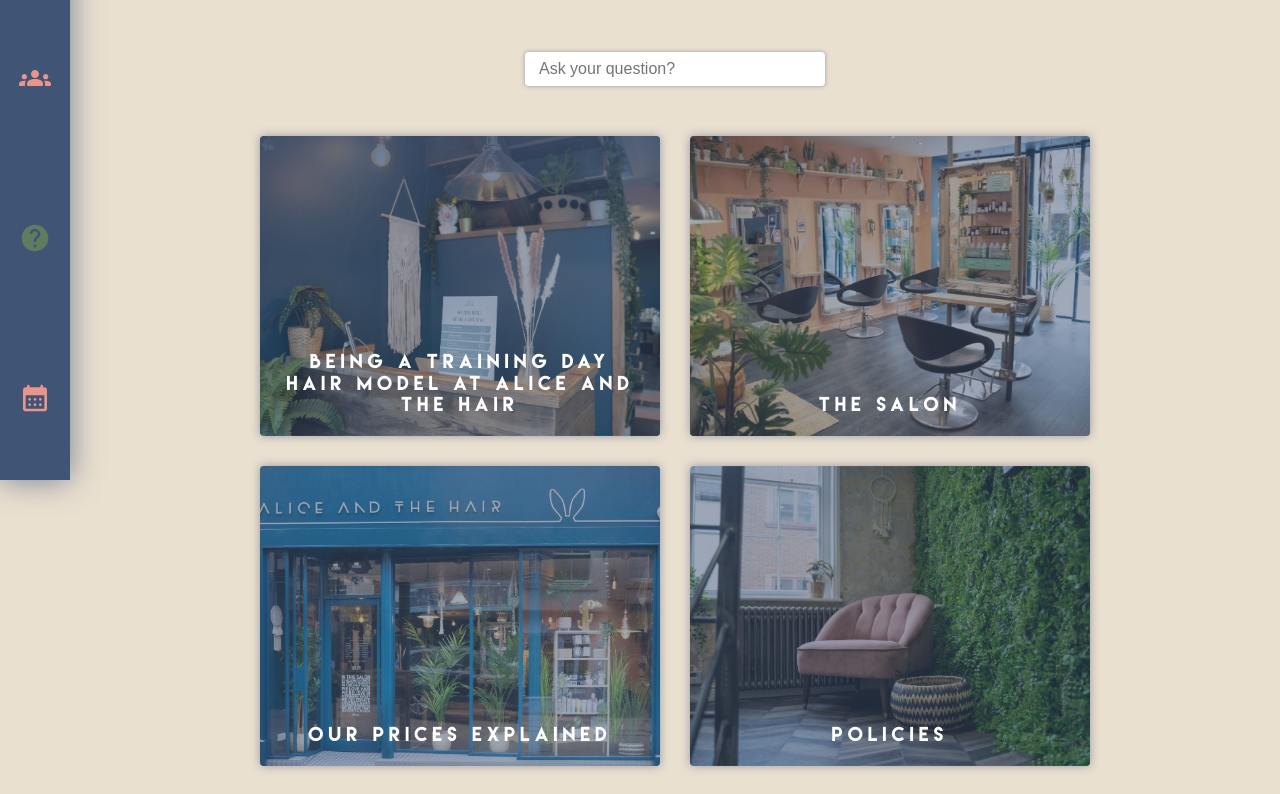
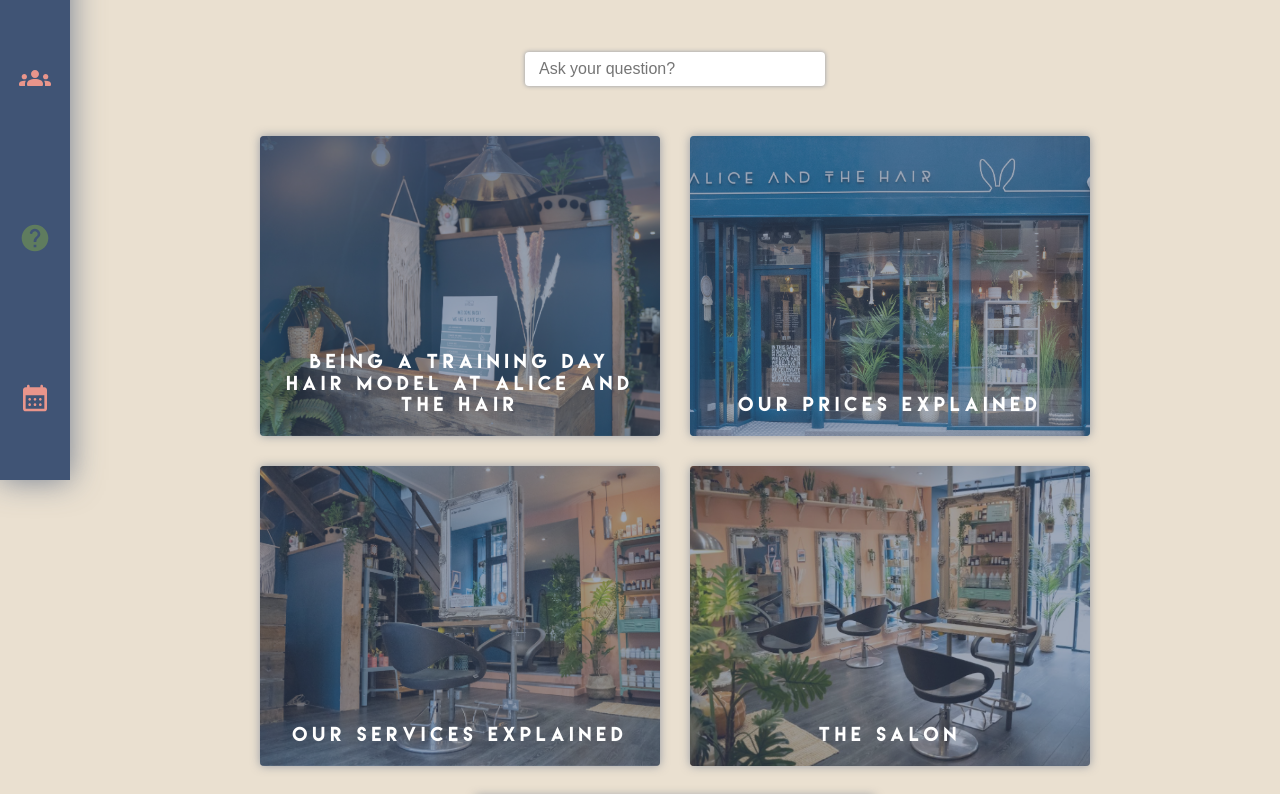
Before and after one commit to declanharrop/alice-and-the-hair, a Next.js app: page /faq in a window 1280 px wide. Shown: the part 320-1114 px from the top of the page. Built offline with nearby package versions, Linux system fonts and the light colour scheme.

Commit message:
added some logic to the search function

```diff
--- a/public/data/faqs.json
+++ b/public/data/faqs.json
@@ -9,6 +9,9 @@
       {
         "section": "Being a training day hair model at Alice and the Hair",
         "q": "How do I enquire?",
+        "keywords": [
+          "hello"
+        ],
         "a": [
           "Check us out on instagram! You can message the salon or our apprentices from there. You can also give the salon a call and we will put you in the right direction."
         ]
@@ -16,6 +19,7 @@
       {
         "section": "Being a training day hair model at Alice and the Hair",
         "q": "Who's Providing the service?",
+        "keywords": [],
         "a": [
           "Your service is being provided by a trainee and will be overseen by one of our senioreducators."
         ]
@@ -23,6 +27,7 @@
       {
         "section": "Being a training day hair model at Alice and the Hair",
         "q": "How much will it cost?",
+        "keywords": [],
         "a": [
           "There is a charge for colour services. This charge is purely to cover the cost of product usage and is heavily discounted from our usual prices.",
           "There is a £20 per hour charge for lightening and creative colours however this will never exceed £100 unless you choose to add on additional treatments such as Olaplex."
@@ -31,6 +36,7 @@
       {
         "section": "Being a training day hair model at Alice and the Hair",
         "q": "How long will it take?",
+        "keywords": [],
         "a": [
           "If you are modelling for a colour service you should expect to be with us for the full day (usually 9am til 5pm) and you should make provisions for this (eg bring lunch, arrange child care ect)."
         ]
@@ -38,6 +44,7 @@
       {
         "section": "Being a training day hair model at Alice and the Hair",
         "q": "Can I bring a friend?",
+        "keywords": [],
         "a": [
           "You should attend these sessions alone when possible (if you need to be accompanied for support please let us know beforehand so we can ensure we can accommodate)."
         ]
@@ -45,6 +52,7 @@
       {
         "section": "Being a training day hair model at Alice and the Hair",
         "q": "Can I ask for whatever I want?",
+        "keywords": [],
         "a": [
           "You will be in a training environment, this means that the trainee will usually have strict objectives on what they need to achieve in this session (there is little room for personalisation) these objectives will be clearly set out before you agree to be a model for any session."
         ]
@@ -52,6 +60,7 @@
       {
         "section": "Being a training day hair model at Alice and the Hair",
         "q": "Do I need to have my photo taken",
+        "keywords": [],
         "a": [
           "There is an expectation on our trainees that they take videos/photos throughout their training sessions, by agreeing to model for any training session you will need to be comfortable with this."
         ]
@@ -59,61 +68,13 @@
       {
         "section": "Being a training day hair model at Alice and the Hair",
         "q": "What if I don't like my hair or something goes wrong?",
+        "keywords": [],
         "a": [
           "Although overseen  by a senior educator, things can go wrong, this is all part of the learning process.",
           "During the session we will try our best to provide you with the best service possible however, when enquiring to be a model you should be understanding of the fact that our apprentice/graduate stylists are training and it is extremely overwhelming and demotivating to receive complaints during their learning stage.",
           "Please be kind to our trainee stylists andas you agree to be a model you are agreeing to these terms.",
           "IN THE EVENT OF THIS YOU MUST NOT DIRECTLY CONTACT YOUR TRAINEE STYLIST UNDER ANY CIRCUMSTANCES. You must bring this to the attention of our management team via email at manager@aliceandthehair.co.uk"
         ]
-      }
-    ]
-  },
-  {
-    "id": 2,
-    "section": "The Salon ",
-    "slug": "location",
-    "metaDesc": "Find out all about the Salon from where we are to our opening times.",
-    "video": "",
-    "content": [
-      {
-        "section": "The Salon",
-        "q": "Where on earth are you?",
-        "keys": "location salon",
-        "a": [
-          "The Salon is located on Sadlergate in Derby, UK",
-          "51A Sadler Gate, Derby DE1 3NQ"
-        ]
-      },
-      {
-        "section": "The Salon",
-        "q": "What are your Opening Hours?",
-        "a": [
-          "Monday - CLOSED",
-          "Tuesday - 9am - 5pm",
-          "Wednesday - 9am - 8pm",
-          "Thursday - 9am - 6pm",
-          "Friday - 9am - 7pm",
-          "Saturday - 8am - 4pm",
-          "Sunday - CLOSED"
-        ]
-      },
-      {
-        "section": "The Salon",
-        "q": "Call the Salon",
-        "a": [
-          "Call us from Tuesday to Saturday during our opening hours."
-        ],
-        "link": "tel:+441332347073",
-        "linkText": "01332 347073"
-      },
-      {
-        "section": "The Salon",
-        "q": "Send us an Email",
-        "a": [
-          "If you have any unanswered questions please don't hesitate to send us an email."
-        ],
-        "link": "mailto:salon@aliceandthehair.co.uk",
-        "linkText": "salon@aliceandthehair.co.uk"
       }
     ]
   },
@@ -131,6 +92,9 @@
       {
         "section": "Our Prices Explained",
         "q": "Olaplex",
+        "keywords": [
+          "how much is olaplex"
+        ],
         "a": [
           "These prices do not include the highly recommended Olaplex, however we do encourage 100% of our blonde clients to include Olaplex in their colour service.",
           "Olaplex can range from an additional £15-£30",
@@ -142,6 +106,7 @@
       {
         "section": "Our Prices Explained",
         "q": "Large balayage services/new balayage service",
+        "keywords": [],
         "a": [
           "between 4 and 5 hours",
           "£197 - £282"
@@ -152,6 +117,7 @@
       {
         "section": "Our Prices Explained",
         "q": "Balayage Touch up services",
+        "keywords": [],
         "a": [
           "Between 3 and 4 hours",
           "£145 - £235"
@@ -162,6 +128,7 @@
       {
         "section": "Our Prices Explained",
         "q": "Full blonde colour",
+        "keywords": [],
         "a": [
           "between 4 and 5 hours",
           "£197 - £282"
@@ -172,6 +139,7 @@
       {
         "section": "Our Prices Explained",
         "q": "Blonde touch up",
+        "keywords": [],
         "a": [
           "Between 3 and 4 hours",
           "£145 - £235"
@@ -182,6 +150,7 @@
       {
         "section": "oOur Prices Explained",
         "q": "Parting foils or face frame foils",
+        "keywords": [],
         "a": [
           "Between 2 and 3 hours",
           "£93 - £173"
@@ -192,6 +161,7 @@
       {
         "section": "Our Prices Explained",
         "q": "Full colour change",
+        "keywords": [],
         "a": [
           "between 4 and 6 hours",
           "£279 - £359"
@@ -202,6 +172,7 @@
       {
         "section": "Our Prices Explained",
         "q": "Tinting services",
+        "keywords": [],
         "a": [
           "2.5 Hours",
           "£90 - £106"
@@ -212,6 +183,7 @@
       {
         "section": "Our Prices Explained",
         "q": "Vivid refresh or shadow root and ends toner (no lightening)",
+        "keywords": [],
         "a": [
           "between 2.5 and 3 hours",
           "£93 - £173"
@@ -222,6 +194,7 @@
       {
         "section": "Our Prices Explained",
         "q": "Glossing",
+        "keywords": [],
         "a": [
           "1.5 Hours",
           "£73 - £81"
@@ -232,6 +205,7 @@
       {
         "section": "Our Prices Explained",
         "q": "Restyle - Change of shape, length or styling",
+        "keywords": [],
         "a": [
           "1.5 Hours",
           "£51 - £59"
@@ -242,6 +216,7 @@
       {
         "section": "Our Prices Explained",
         "q": "Cutting Services",
+        "keywords": [],
         "a": [
           "1 hour",
           "£41 - £49"
@@ -252,12 +227,124 @@
       {
         "section": "Our Prices Explained",
         "q": "Blowdry services",
+        "keywords": [],
         "a": [
           "between 1 and 1,5 hours",
           "£29 - £34"
         ],
         "link": "",
         "linkText": ""
+      }
+    ]
+  },
+  {
+    "id": 5,
+    "section": "Our Services Explained",
+    "slug": "our-services-explained",
+    "metaDesc": "A Simple explanation of what all of our services entail.",
+    "video": "",
+    "content": [
+      {
+        "section": "Our Services Explained",
+        "q": "Everything you need to know about... Balayage",
+        "image": "our-services-explained/balayage",
+        "keywords": [
+          "balayage"
+        ],
+        "a": [
+          "Balayage is POPULAR! Balayage has evolved over the years & there is no one way to create a balayage, you’ll see a number of different techniques throughout your visit with us, from all different hares, on all different heads of hair! You may even have a slightly different technique on your own hair on each visit! This is usually because our hares are constantly learning, evolving and elevating the way they do things.",
+          "Balayage usually requires a large amount of salon time, therefore meaning your 1st balayage appointment with us could be up to 6 hours long!",
+          "Once you’ve had your initial appointment we expect that you will have 2, 3 or even 4 top up visits throughout the year to 18 months until you’re ready for that biggie again!",
+          "Your top up visits are often 4-6 weeks after your initial appointment and they will be anything from a toner glaze to soften warmth or adding a few babylights followed by a toner which could be an appointment time of 2-3 hours."
+        ]
+      },
+      {
+        "section": "Our Services Explained",
+        "q": "Everything you need to know about... Hair Fall",
+        "image": "",
+        "keywords": [
+          "hair fall"
+        ],
+        "a": [
+          "A number of factors contribute to hair fall or what’s commonly known as hair loss.",
+          "BStress, Hormonal changes, tension from tying hair up, genetic factors, over bleaching, over brushing or under brushing, pregnancy or medication.",
+          "If hair fall is something you are worried about it is important to determine what could be the cause which could be one of the above factors and this could’ve happened up to a year prior to you experiencing hair fall/loss.",
+          "We recommend to decrease hair fall using specific products targeted for scalp health, we recommend our Energizing range and an appropriate tonic or Gel, find out which one will be best for you by booking a consultation with one of our Senior or Master stylists."
+        ]
+      },
+      {
+        "section": "Our Services Explained",
+        "q": "Everything you need to know about... Toner fade",
+        "image": "",
+        "keywords": [
+          "toner fade"
+        ],
+        "a": [
+          "Due to the nature of toners, they are prone to fading or shift, it is not possible to create a permanent toner, as this sits on the outer layer of your hair rather than in your hair shaft where your natural pigment lives, which is often warm in tone. Toners do not have the permanent neutralising power so therefore we expect your toner to fade a certain amount after your appointment with us.",
+          "Ways to prevent toner fade:",
+          "- Wait 1 or 2 days before washing your hair after your colour service",
+          "- Keep washing your hair to a minimum",
+          "- When washing your hair try to use cooler water",
+          "- Use the recommended toning conditioners to keep that tone on lock",
+          "- Use the recommended shampoo",
+          "- Keep heat styling to a minimum",
+          "- Refrain from using non professional products such as Head and shoulders/Pantene",
+          "- Protect your hair from chlorine and the sun particularly in other countries"
+        ]
+      }
+    ]
+  },
+  {
+    "id": 2,
+    "section": "The Salon ",
+    "slug": "location",
+    "metaDesc": "Find out all about the Salon from where we are to our opening times.",
+    "video": "",
+    "content": [
+      {
+        "section": "The Salon",
+        "q": "Where on earth are you?",
+        "keywords": [
+          "where is the salon"
+        ],
+        "a": [
+          "The Salon is located on Sadlergate in Derby, UK",
+          "51A Sadler Gate, Derby DE1 3NQ"
+        ]
+      },
+      {
+        "section": "The Salon",
+        "q": "What are your Opening Hours?",
+        "keywords": [],
+        "a": [
+          "Monday - CLOSED",
+          "Tuesday - 9am - 5pm",
+          "Wednesday - 9am - 8pm",
+          "Thursday - 9am - 6pm",
+          "Friday - 9am - 7pm",
+          "Saturday - 8am - 4pm",
+          "Sunday - CLOSED"
+        ]
+      },
+      {
+        "section": "The Salon",
+        "q": "Call the Salon",
+        "keywords": [],
+        "a": [
+          "Call us from Tuesday to Saturday during our opening hours."
+        ],
+        "link": "tel:+441332347073",
+        "linkText": "01332 347073"
+      },
+      {
+        "section": "The Salon",
+        "q": "Send us an Email",
+        "keywords": [],
+        "a": [
+          "If you have any unanswered questions please don't hesitate to send us an email."
+        ],
+        "link": "mailto:salon@aliceandthehair.co.uk",
+        "linkText": "salon@aliceandthehair.co.uk"
       }
     ]
   },
@@ -271,6 +358,7 @@
       {
         "section": "Policies",
         "q": "Beauty Works Booking policy",
+        "keywords": [],
         "a": [
           "We do not give prices for Hair Extensions over the phone, we require seeing your hair in person during a consultation to give an exact quote. The purchase of your hair will form your deposit, then the application cost is to be paid on the day of the appointment."
         ]
@@ -278,6 +366,7 @@
       {
         "section": "Policies",
         "q": "Payments",
+        "keywords": [],
         "a": [
           "We accept all major credit and debit cards including American Express.",
           "We can also take payments over the phone.",
@@ -287,6 +376,7 @@
       {
         "section": "Policies",
         "q": "Deposits",
+        "keywords": [],
         "a": [
           "A non refundable / non transferable deposit must be taken to secure every appointment you book. This can range from £20-£50 depending on the service booked."
         ]
@@ -294,6 +384,7 @@
       {
         "section": "Policies",
         "q": "Our Cancellations Policy",
+        "keywords": [],
         "a": [
           "If you need to cancel your appointment we require a minimum of 72 hours notice. If you give any less than 72 hours then you will need to pay a 50% cancellation fee in order to make another appointment (this is in addition to the deposit that must be paid to secure all appointments)",
           "You will also lose your original deposit as this is non refundable.",
@@ -303,6 +394,7 @@
       {
         "section": "Policies",
         "q": "Skin Tests",
+        "keywords": [],
         "a": [
           "You must be skin tested at least 48 hours before ANY colour service (this includes a toner). If you fail to turn up to your skin test then we will not be able to go ahead with your colour service. You will lose your deposit and will need to pay a cancellation fee in order to make another appointment.",
           "You will also need a new skin test with us if it has been over 6 months since your last colour service with us."
--- a/public/data/team.json
+++ b/public/data/team.json
@@ -89,7 +89,7 @@
   {
     "name": "Amelia",
     "id": 12,
-    "title": "",
+    "title": "Apprentice",
     "titleDetails": "",
     "img": "",
     "prices": ""
--- a/src/Components/Hero/HeroStyles.js
+++ b/src/Components/Hero/HeroStyles.js
@@ -3,7 +3,7 @@ import styled from 'styled-components';
 export const HeroVideoStyles = styled.div`
   position: absolute;
   min-height: 100%;
-  width: 100%;
+  width: calc(100% - 70px);
   .overlay {
     height: 100%;
     width: 100%;
@@ -22,6 +22,9 @@ export const HeroVideoStyles = styled.div`
         font-size: 7vw;
       }
     }
+  }
+  @media screen and (max-width: 560px) {
+    width: 100%;
   }
   .video {
     background-repeat: no-repeat;
--- a/src/pages/faq/[slug].js
+++ b/src/pages/faq/[slug].js
@@ -67,6 +67,9 @@ export default function FaqItem() {
                         transition={transition}
                         className="a"
                       >
+                        {item.image && (
+                          <img src={`/img/faq/${item.image}.jpg`} alt="" />
+                        )}
                         {item.a.map((text, t) => (
                           <p key={t}>{text}</p>
                         ))}
--- a/src/pages/faq/index.js
+++ b/src/pages/faq/index.js
@@ -1,6 +1,7 @@
 import { motion } from 'framer-motion';
 import Link from 'next/link';
 import { useState } from 'react';
+import { color } from '@mui/system';
 import HeroImage from '../../Components/Hero/HeroImage';
 import FaqData from '../../../public/data/faqs.json';
 import { FaqPageStyles } from '../../styles/Page.styles';
@@ -9,6 +10,7 @@ import Head from '../../Components/Head';
 
 export default function FAQ() {
   const [searchValue, setSearchValue] = useState(false);
+  const [searchedQuestions, setSearchedQuestions] = useState([]);
 
   const list = {
     visible: { opacity: 1, duration: 5 },
@@ -16,7 +18,6 @@ export default function FAQ() {
   };
   const sections = FaqData.map((section) => section.content);
   const allQuestions = sections.flat();
-
   return (
     <>
       <Head
@@ -81,13 +82,30 @@ export default function FAQ() {
               ) {
                 return question;
               }
+              // if (question.keywords.includes(searchValue)) {
+              //   console.log(question);
+              //   return question;
+              // }
               return null;
             })
             .map((question, i) => (
               <FaqItem question={question} key={i} />
             ))}
         </div>
+        <div className="search-question-styles">
+          {allQuestions.map((question) => {
+            question.keywords.filter((keys) => {
+              if (keys.includes(searchValue)) {
+                // Do something here as we have the correct method
+                // for some reason the Component wont display
+              }
+              return null;
+            });
+            return null;
+          })}
+        </div>
       </FaqPageStyles>
+      {console.log(searchedQuestions)}
     </>
   );
 }
--- a/src/styles/FaqItem.styles.js
+++ b/src/styles/FaqItem.styles.js
@@ -55,6 +55,12 @@ const FaqItemStyles = styled.div`
         color: white;
         /* padding: 20px 10px; */
         overflow: hidden;
+        img {
+          margin-top: 20px;
+          height: 300px;
+          max-width: 300px;
+          object-fit: cover;
+        }
         p {
           margin: 20px 10px;
           a {
```
Also changed, not shown: public/img/faq/our-services-explained.jpg (added), public/img/faq/our-services-explained/balayage.jpg (added).
